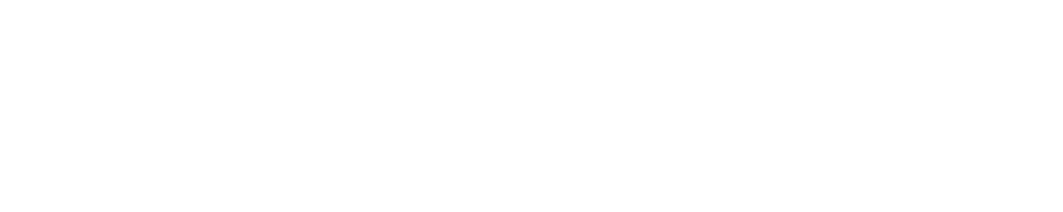
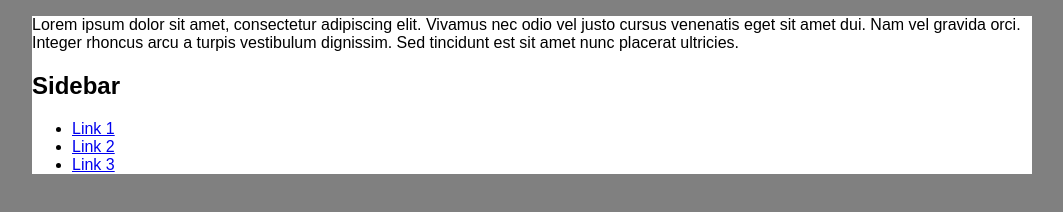
Before and after one commit to vgrunewald/remote-control, a plain HTML site: page index.html in a window 1280 px wide. Shown: the whole page, without its empty margins (108-1171 px from the left). Drawn offline with Linux system fonts and the light colour scheme.

Commit message:
Add default content and styling

```diff
--- a/css/main.css
+++ b/css/main.css
@@ -0,0 +1,8 @@
+body {
+    background-color: gray;
+}
+.container {
+    width: 1000px;
+    background-color: white;
+    margin: auto;
+}
--- a/index.html
+++ b/index.html
@@ -10,7 +10,20 @@
 </head>
 <body>
 
+    <div class="container">
+        <div class="content">
+            <p>Lorem ipsum dolor sit amet, consectetur adipiscing elit. Vivamus nec odio vel justo cursus venenatis eget sit amet dui. Nam vel gravida orci. Integer rhoncus arcu a turpis vestibulum dignissim. Sed tincidunt est sit amet nunc placerat ultricies.</p>
+        </div>
 
+        <aside class="sidebar">
+            <h2>Sidebar</h2>
+            <ul>
+                <li><a href="#">Link 1</a></li>
+                <li><a href="#">Link 2</a></li>
+                <li><a href="#">Link 3</a></li>
+            </ul>
+        </aside>
+    </div>
 
 </body>
 </html>
```
